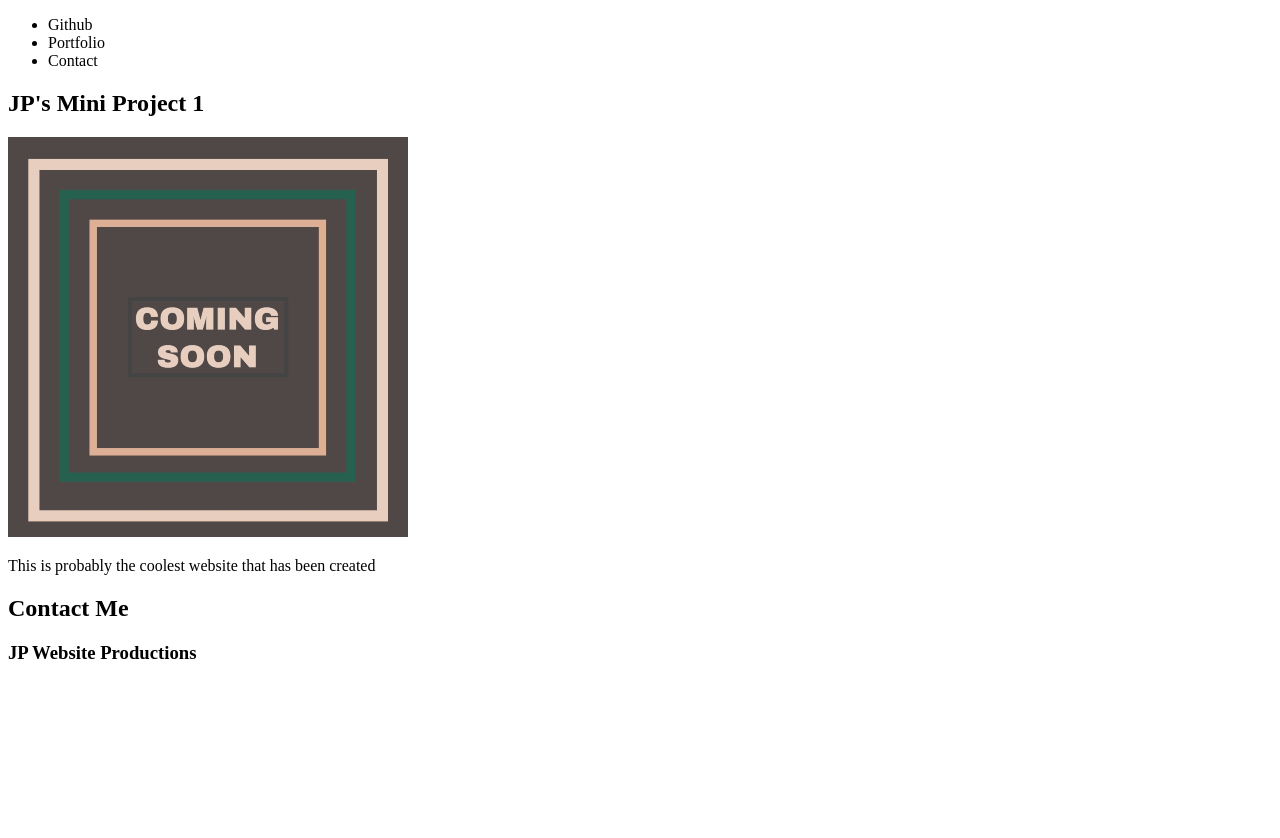
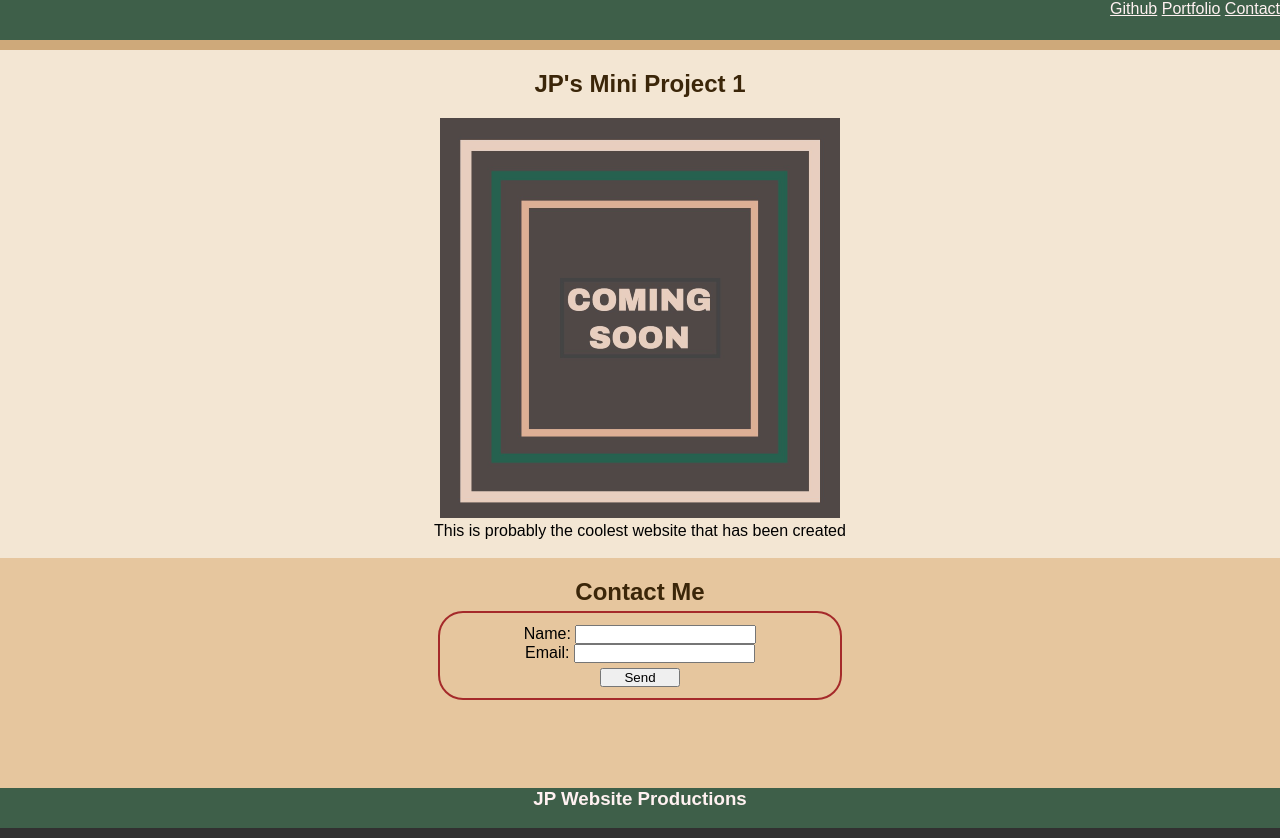
Before and after one commit to ajprobel/mini-project-01-v2, a plain HTML site: page index.html in a window 1280 px wide. Before the commit the page ends 800 px from the top, so only its background shows below. Drawn offline with Linux system fonts and the light colour scheme.

Commit message:
modified html and css

```diff
--- a/assets/style.css
+++ b/assets/style.css
@@ -0,0 +1,86 @@
+* {
+    margin: 0;
+    padding: 0;
+}
+
+body {
+    background-color: rgb(243, 230, 211);
+    margin: 0;
+    text-align: center;
+    font-family:Arial, Helvetica, sans-serif
+}
+
+header {
+    background-color: rgb(62, 95, 73);
+    height: 40px;
+    border-bottom: 10px solid rgb(206, 169, 122);
+    color: white;
+}
+
+footer {
+    background-color: rgb(62, 95, 73);
+    height: 40px;
+    color: rgb(255, 241, 241);
+    border-bottom: 10px solid rgb(49, 49, 49);
+}
+
+#contact {
+    background-color: rgb(230, 198, 158);
+    height: 200px;
+    padding: 15px;
+}
+
+#contact-input {
+    width: 400px;
+    height: 85px;
+    margin-left: auto;
+    margin-right: auto;
+    display: flex;
+    flex-direction: column;
+    align-items: center;
+    justify-content: center;
+    border: 2px solid brown;
+    border-radius: 25px;
+}
+
+ul{
+    text-align: right
+}
+
+a{
+    color: rgb(255, 241, 241);
+}
+
+li{
+    display: inline;
+    list-style-type: none;
+}
+
+main {
+    height: 500px;
+    margin: 10 auto;
+
+}
+
+h1 {
+    padding: 20px;
+    color: rgb(59, 38, 9);
+}
+
+h2 {
+    margin: 5px;
+    color: rgb(59, 38, 9);
+}
+
+#name {
+    margin-top: 10px;
+}
+
+#email {
+    margin-bottom: 5px;
+}
+
+button {
+    width: 80px;
+    margin-bottom: 10px;
+}
--- a/index.html
+++ b/index.html
@@ -4,25 +4,35 @@
         <meta charset="UTF-8">
         <title>JP Mini Project 1</title>
         <meta name="viewport" content="width-device-width, initial-scale=1.0">
+        <link rel="stylesheet" href="./assets/style.css"/>
     </head>
 
     <body>
         <header>
-            <ul>
-                <li>Github</li>
-                <li>Portfolio</li>
-                <li>Contact</li>
-            </ul>
+            <nav>
+                <ul>
+                    <li><a href="https://google.com">Github</a></li>
+                    <li><a href="https://youtube.com">Portfolio</a></li>
+                    <li><a href="https://instagram.com">Contact</a></li>
+                </ul>
+            </nav>
+
         </header>
 
-        <section>
+        <section id="main">
             <h1>JP's Mini Project 1</h1>
             <img src="./assets/image-1.png" alt="picture that says coming soon">
             <p>This is probably the coolest website that has been created</p>
+            <br>
         </section>
 
-        <section>
+        <section id="contact">
             <h2>Contact Me</h2>
+            <div id="contact-input">
+                <p>Name: <input type="text" id="name" /></p>
+                <p>Email: <input type="email" id="email" /> </p>
+                <button>Send</button>
+            </div>
         </section>
 
         <footer>
```
